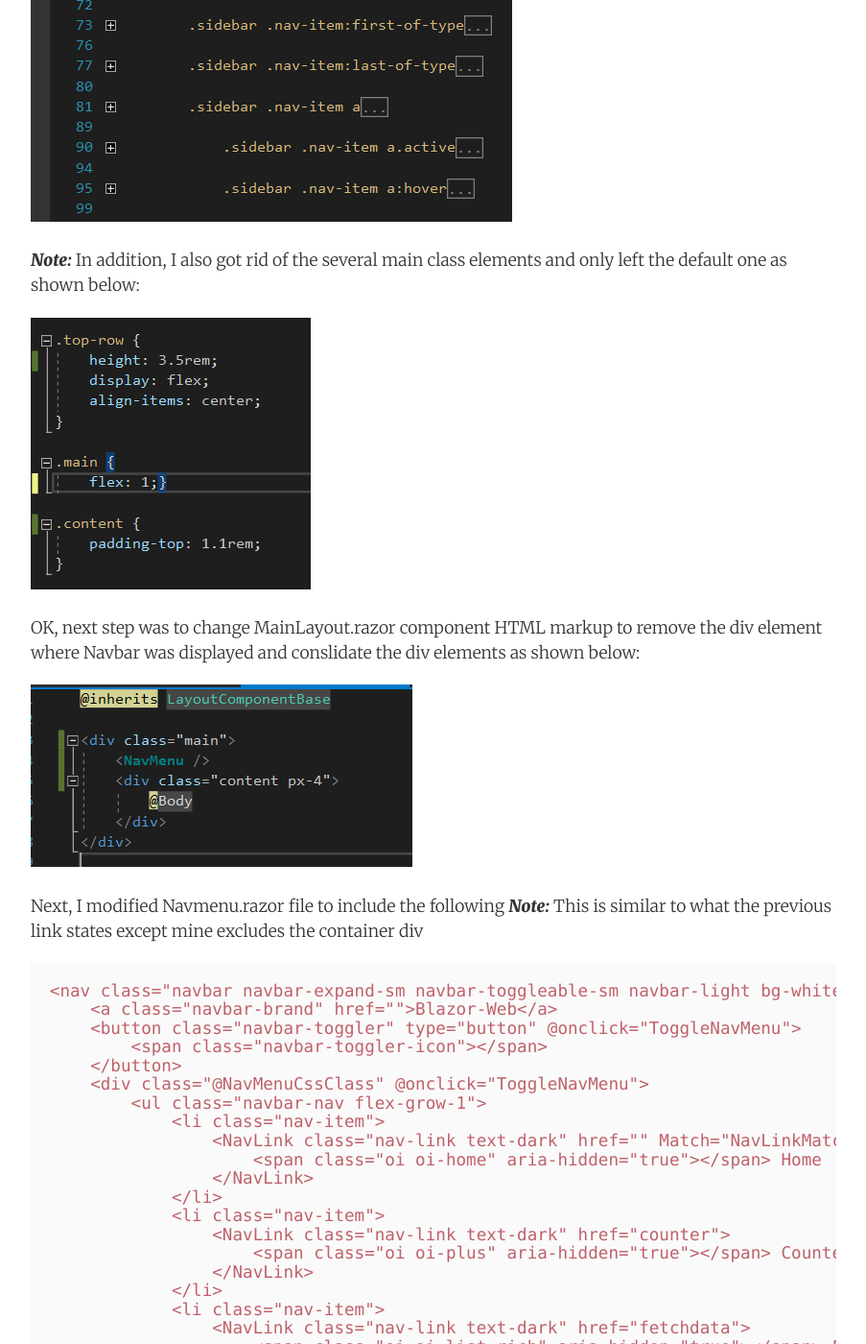
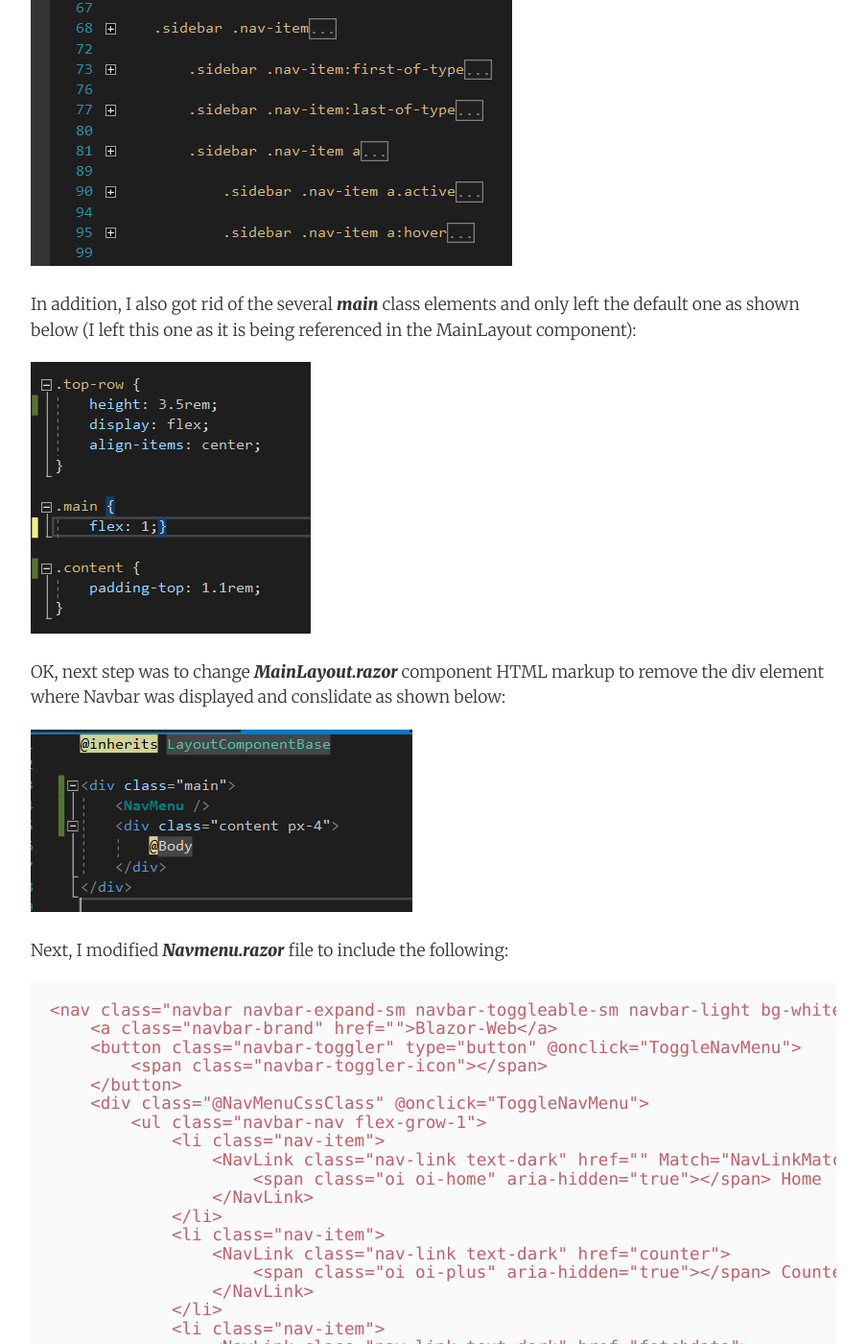
Before and after one commit to AdiThakker/AdiThakker.github.io, a Jekyll site: the page built from _posts/2020-06-15-Blazor-SignalR-1.md, in a window 1280 px wide and 1400 px high, scrolled down 3429 px. Shown: the whole window at 96% size, without its empty margins (188-1091 px from the left). Built offline with Jekyll 4.4.1, drawn with Linux system fonts in a browser that asks for light colours; nearby versions of some CDN libraries; comment, search, counter and statistics services are not loaded; some of the changed text lies outside the part shown.

Commit message:
Updates to Blazor post 1

````diff
--- a/_posts/2020-06-15-Blazor-SignalR-1.md
+++ b/_posts/2020-06-15-Blazor-SignalR-1.md
@@ -1,54 +1,56 @@
 ---
 layout:     post
 title:      Blazor with SignalR - Series (Post 1)
-date:       2020-06-16
-summary:    Recently i have been exploring Blazor with SignalR. This is the first post in this series where we see how you can get started with Blazor and customize its layout.
+date:       2020-06-15
+summary:    Recently I have been exploring Blazor with SignalR. This is the first post in this series where we see how you can get started with Blazor and customize its layout.
 categories: Blazor, SignalR, ASP.Net Core
 ---
 
-Few weeks back, my team at work wanted to explore a Podcast Dashboard and so we decided to implement it in Blazor Web assembly (which was in preview then but is now officially [released](https://devblogs.microsoft.com/aspnet/blazor-webassembly-3-2-0-now-available/) as part of Build 2020). One of the requirements for this site was to implement a countdown timer using websockets for which we ended up using SignalR.
+Few weeks back, my team at work wanted to explore a Podcast Dashboard and so we decided to implement it in Blazor WebAssembly (which was in preview then but is now officially [released](https://devblogs.microsoft.com/aspnet/blazor-webassembly-3-2-0-now-available/) as part of Build 2020). One of the requirements for this site was to implement a countdown timer using websockets for which we ended up using SignalR.
 
-This is the first post in this series which explains how to get started with Blazor.
+***NOTE: This is the first post in this series which explains how to get started with Blazor and customize its web layout.***
 
-Starting out with Blazor is very simple. The default template is very similar to the other SPA templates available in Visual Studio and with just few steps, you can get somewhat decent functionality out of the box.
+Getting started with Blazor is very easy. The template is very similar to the other SPA templates available in Visual Studio and with just few clicks, you can get decent functionality out of the box.
 
-***Note***: You'll need .NET Core SDK (3.1.3 or later) and Visual Studio 2019 (16.6 or later) to get started. The previous link gets into more detail if you are interested.
+***Note: You'll need .NET Core SDK (3.1.3 or later) and Visual Studio 2019 (16.6 or later) to get started. The previous link gets into more detail if you are interested.***
 
 When creating a new project, you can select from the available Blazor App template as shown here:
 
-![Setup]({{site.url}}/images/Blazor-signalr-1.png)
+![Setup]({{site.url}}/images/Blazor-Signalr-1.png)
 
-Blazor provides 2 templates out of the box, server-side, which runs inside ASP.NET core app or client-side, which directly runs inside the browser using WebAssembly. You can read about the different hosting models along with their benefits & downsides [here](https://docs.microsoft.com/en-us/aspnet/core/blazor/hosting-models?view=aspnetcore-3.1)
+Blazor provides 2 templates out of the box, ***server-side***, which runs inside ASP.NET core app or ***client-side***, which directly runs inside the browser using WebAssembly. You can read about the different hosting models along with their benefits & downsides [here](https://docs.microsoft.com/en-us/dotnet/architecture/blazor-for-web-forms-developers/hosting-models).
 
-![Setup]({{site.url}}/images/Blazor-signalr-2.png)
+![Setup]({{site.url}}/images/Blazor-Signalr-2.png)
 
 The Blazor WebAssembly solution template looks like the following:
 
-![Setup]({{site.url}}/images/Blazor-signalr-3.png){:height="500px" width="300px"}
+![Setup]({{site.url}}/images/Blazor-Signalr-3.png){:height="500px" width="300px"}
 
-The Blazor-Web.Server is the startup project which sets up the standard ASP.Net core host and the WebAssembly host. The Blazor-Web.Client project contains several .razor components (combination of C# & HTML markup) of which App.razor is the root component and references other components such as the Router & MainLayout. The Blazor-Web.Shared project as the name indicates, contains common files. You can read more about components and how they work [here](https://docs.microsoft.com/en-us/aspnet/core/blazor/components?view=aspnetcore-3.1)
+The ***Blazor-Web.Server*** is the startup project which sets up the standard ASP.Net core host and the WebAssembly host. The ***Blazor-Web.Client*** project contains several .razor components (combination of C# & HTML markup) of which App.razor is the root component and references other components such as the Router & MainLayout. The ***Blazor-Web.Shared*** project as the name indicates, contains common files. You can read more about components and how they work [here](https://docs.microsoft.com/en-us/aspnet/core/blazor/components?view=aspnetcore-3.1)
 
-![Setup]({{site.url}}/images/Blazor-signalr-4.png)
+Following is the output of App.razor component:
+
+![Setup]({{site.url}}/images/Blazor-Signalr-4.png)
 
 Just running the project as is brings up the following layout similar to other SPA templates.
 
-![Setup]({{site.url}}/images/Blazor-signalr-5.png)
+![Setup]({{site.url}}/images/Blazor-Signalr-5.png)
 
-Now the first thing I wanted to do was to change the layout to remove the side bar and instead have a top navigation bar. I found a Stackoverflow [question](https://stackoverflow.com/questions/58235005/blazor-template-with-menu-across-the-top) explaining how to do it, which i used as a reference.
+Now the first thing, I wanted to do was to change the layout to remove the side bar and instead have a top navigation bar. I found a Stackoverflow [discussion](https://stackoverflow.com/questions/58235005/blazor-template-with-menu-across-the-top) explaining how to do it, which I used as a reference.
 
-The first step I did was to modify the app.css file under wwwroot and remove all references to the ***sidebar*** class elements which are shown below:
+The first step I did was to modify the ***app.css*** (This used to be site.css) file under wwwroot in the client project and remove all references to the ***sidebar*** class elements which are shown below:
 
-![Setup]({{site.url}}/images/Blazor-signalr-6.png)
+![Setup]({{site.url}}/images/Blazor-Signalr-6.png)
 
-***Note:*** In addition, I also got rid of the several main class elements and only left the default one as shown below:
+In addition, I also got rid of the several ***main*** class elements and only left the default one as shown below (I left this one as it is being referenced in the MainLayout component):
 
-![Setup]({{site.url}}/images/Blazor-signalr-9.png)
+![Setup]({{site.url}}/images/Blazor-Signalr-9.png)
 
-OK, next step was to change MainLayout.razor component HTML markup to remove the div element where Navbar was displayed and conslidate the div elements as shown below:
+OK, next step was to change ***MainLayout.razor*** component HTML markup to remove the div element where Navbar was displayed and conslidate as shown below:
 
-![Setup]({{site.url}}/images/Blazor-signalr-10.png)
+![Setup]({{site.url}}/images/Blazor-Signalr-10.png)
 
-Next, I modified Navmenu.razor file to include the following ***Note:*** This is similar to what the previous link states except mine excludes the container div
+Next, I modified ***Navmenu.razor*** file to include the following:
 
 ```HTML
 <nav class="navbar navbar-expand-sm navbar-toggleable-sm navbar-light bg-white border-bottom box-shadow mb-3">
@@ -92,8 +94,11 @@
 }
 
 ```
-It did take a few trial and error attempts to get this working but once the changes were in place, you can see the navigation bar displayed on the top along with the collapse menu as shown here:
 
-![Setup]({{site.url}}/images/Blazor-signalr-11.png)
+***Note:*** The above is similar to what the stackoverflow link states, only difference being... I am not using a container styled div element to wrap navbar elements.
+
+That was it!, While it did take a few trial and error attempts to get this working but once the changes were in place, you can see the navigation bar displayed on the top along with the collapse menu as shown here:
+
+![Setup]({{site.url}}/images/Blazor-Signalr-11.png)
 
 In, the next post we will explore how to integrate SignalR for the timer functionality.
````
Also changed, not shown: images/Blazor-Signalr-12.png (added).
